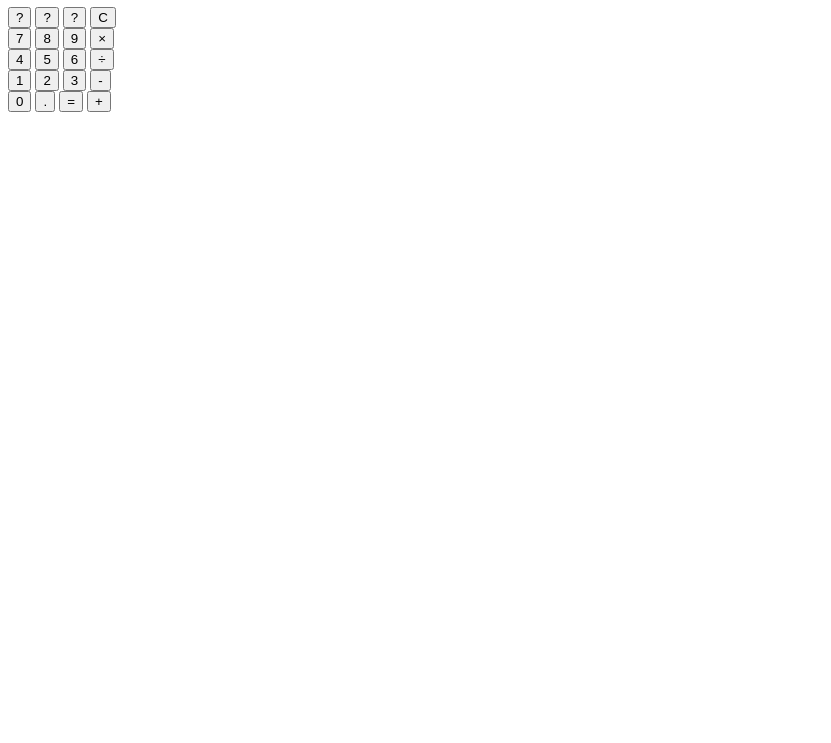
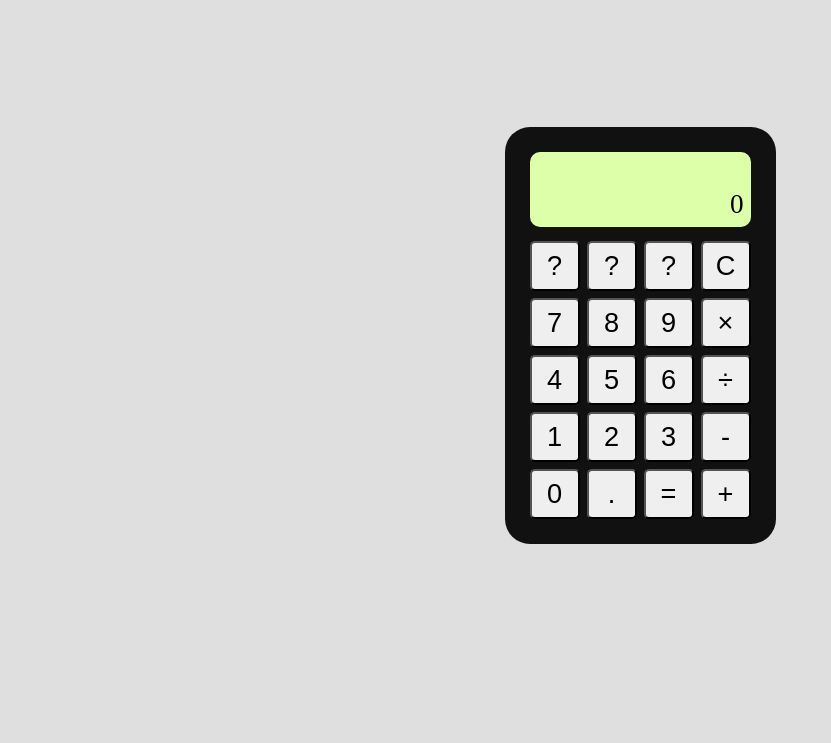
Before and after one commit to chewdev/calculator, a plain HTML site: page index.html in a window 1280 px wide. Shown: the part 73-816 px from the top of the page, without its empty margins (0-831 px from the left). Drawn offline with Linux system fonts and the light colour scheme.

Commit message:
Add initial calculator css

```diff
--- a/index.html
+++ b/index.html
@@ -4,17 +4,17 @@
     <meta charset="UTF-8" />
     <meta http-equiv="X-UA-Compatible" content="IE=edge" />
     <meta name="viewport" content="width=device-width, initial-scale=1.0" />
+    <link rel="stylesheet" href="styles.css" />
     <title>Document</title>
   </head>
   <body>
-    <h1>Calculator</h1>
     <div class="calculator-container">
-      <div class="calculator-screen"></div>
+      <div class="calculator-screen">0</div>
       <div class="calculator-btns-container">
         <div class="calculator-btns-row">
-          <button class="dummy">?</button>
-          <button class="dummy">?</button>
-          <button class="dummy">?</button>
+          <button class="calculator-btn dummy">?</button>
+          <button class="calculator-btn dummy">?</button>
+          <button class="calculator-btn dummy">?</button>
           <button class="calculator-btn clear-btn">C</button>
         </div>
         <div class="calculator-btns-row">
--- a/styles.css
+++ b/styles.css
@@ -0,0 +1,53 @@
+* {
+  box-sizing: border-box;
+}
+
+body {
+  display: flex;
+  justify-content: center;
+  align-items: center;
+  height: 100vh;
+  background-color: #dfdfdf;
+}
+
+.calculator-container {
+  background: #111111;
+  width: max-content;
+  padding: 25px;
+  border-radius: 25px;
+}
+
+.calculator-screen {
+  height: 75px;
+  background: #ddffaa;
+  margin-bottom: 14px;
+  border-radius: 10px;
+  display: flex;
+  align-items: flex-end;
+  justify-content: flex-end;
+  padding: 7px;
+  font-size: 1.7em;
+}
+
+.calculator-btns-container {
+  display: flex;
+  flex-direction: column;
+  width: 100%;
+  justify-content: center;
+  align-items: center;
+  gap: 7px;
+}
+
+.calculator-btns-row {
+  display: flex;
+  justify-content: center;
+  align-items: center;
+  gap: 7px;
+}
+
+.calculator-btn {
+  width: 50px;
+  height: 50px;
+  font-size: 1.7em;
+  border-radius: 5px;
+}
```
